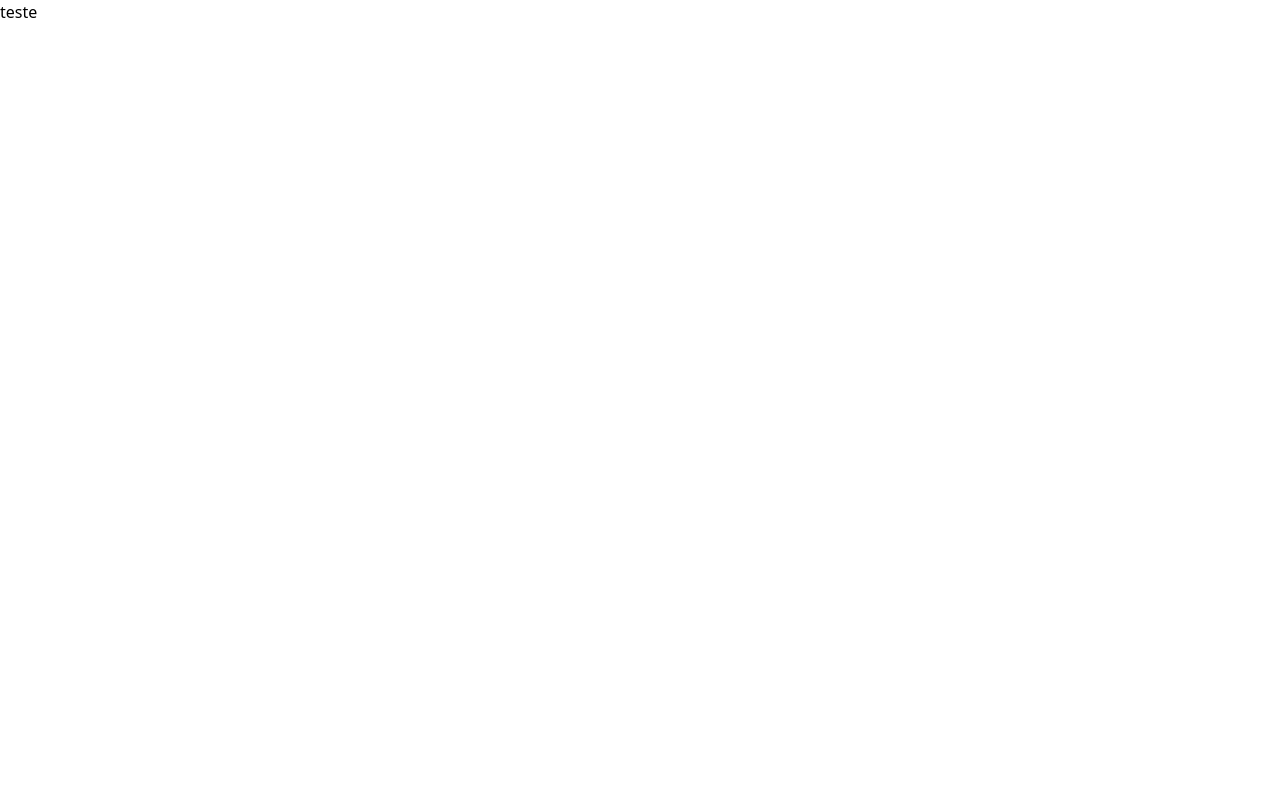
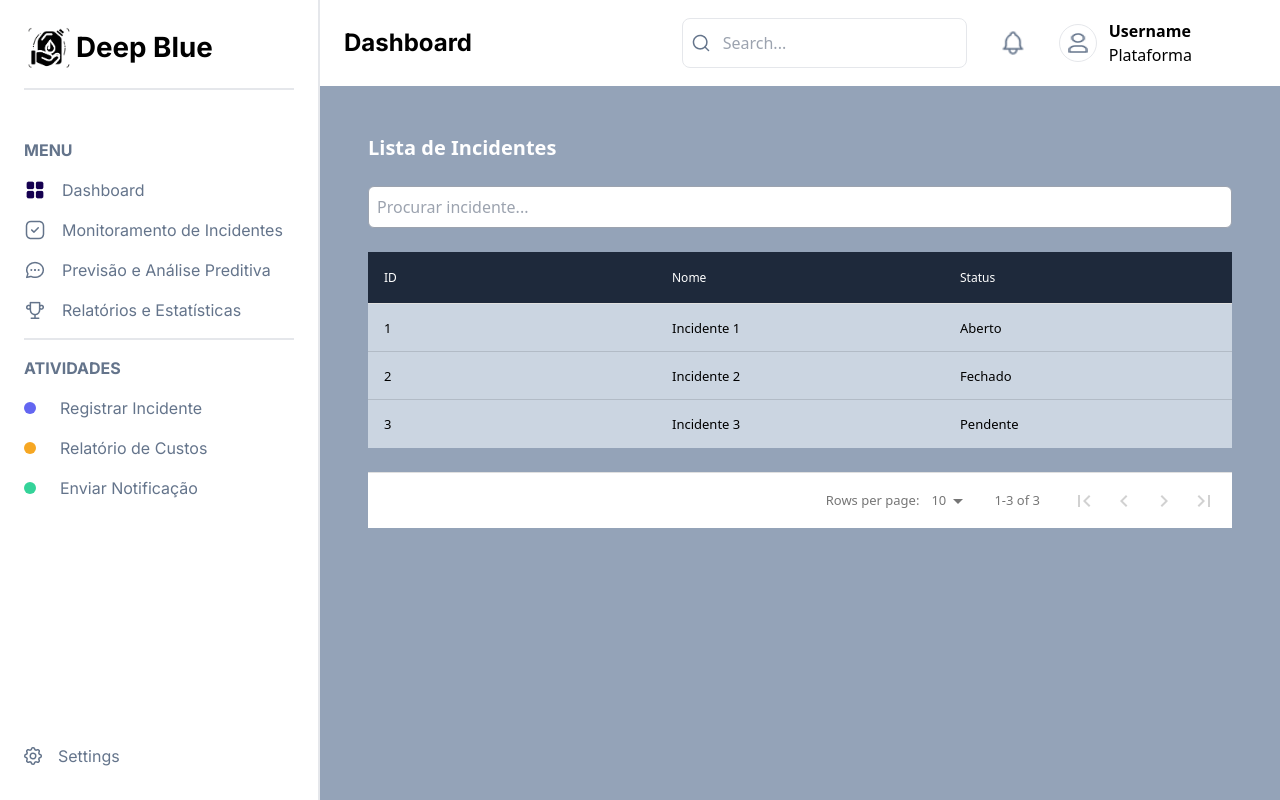
Before and after one commit to briotza/deep-blue, a React (Vite) app: page /incidentes in a window 1280 px wide. Built offline with nearby package versions, Linux system fonts and the light colour scheme.

Commit message:
feat: table com lista de incidentes

```diff
--- a/package.json
+++ b/package.json
@@ -10,6 +10,7 @@
     "preview": "vite preview"
   },
   "dependencies": {
+    "@tanstack/react-table": "^8.20.5",
     "axios": "^1.7.7",
     "chart.js": "^4.4.5",
     "cors": "^2.8.5",
@@ -18,6 +19,7 @@
     "react": "^18.3.1",
     "react-calendar": "^5.0.0",
     "react-chartjs-2": "^5.2.0",
+    "react-data-table-component": "^7.6.2",
     "react-datepicker": "^7.5.0",
     "react-dom": "^18.3.1",
     "react-router-dom": "^6.26.2",
--- a/src/components/dashboard/sidebar.tsx
+++ b/src/components/dashboard/sidebar.tsx
@@ -16,7 +16,7 @@ export default function Sidebar() {
             <div className='p-6 space-y-4'>
                 <div className='flex flex-col border-b-2 space-y-4 items-start pb-4'>
                     <h4 className='font-bold'>MENU</h4>
-                    <button className='flex flex-row items-center'><img src={grid} className='mr-4'/>Dashboard</button>
+                    <Link to="/dashboard" className='flex flex-row items-center'><img src={grid} className='mr-4'/>Dashboard</Link>
                     <Link to="/incidentes" className='flex flex-row items-center'><img src={square} className='mr-4' />Monitoramento de Incidentes</Link>
                     <button className='flex flex-row items-center'><img src={message} className='mr-4' />Previsão e Análise Preditiva</button>
                     <button className='flex flex-row items-center'><img src={trophy} className='mr-4' />Relatórios e Estatísticas</button>
--- a/src/components/incidentes/listaIncidentes.tsx
+++ b/src/components/incidentes/listaIncidentes.tsx
@@ -1,7 +1,62 @@
-export default function ListaIncidentes(){
-    return(
-        <div className="flex flex-row h-screen">
-            <p>teste</p>
-        </div>
-    )
+import { useState } from "react";
+import DataTable from "react-data-table-component";
+
+export default function ListaIncidentes() {
+  // Dados de exemplo
+  const incidentes = [
+    { id: 1, nome: "Incidente 1", status: "Aberto" },
+    { id: 2, nome: "Incidente 2", status: "Fechado" },
+    { id: 3, nome: "Incidente 3", status: "Pendente" },
+  ];
+
+  const [filtro, setFiltro] = useState(""); // Estado para pesquisa
+  const [dadosFiltrados, setDadosFiltrados] = useState(incidentes);
+
+  // Atualiza os dados filtrados com base no input
+  const handleSearch = (event: React.ChangeEvent<HTMLInputElement>) => {
+    const valor = event.target.value;
+    setFiltro(valor);
+    setDadosFiltrados(
+      incidentes.filter((item) =>
+        item.nome.toLowerCase().includes(valor.toLowerCase())
+      )
+    );
+  };
+
+  // Configuração das colunas
+  const colunas = [
+    { name: "ID", selector: (row: { id: number }) => row.id, sortable: true },
+    { name: "Nome", selector: (row: { nome: string }) => row.nome, sortable: true },
+    { name: "Status", selector: (row: { status: string }) => row.status, sortable: true },
+  ];
+
+  return (
+    <div className="bg-[#94A3B8] h-[100%] p-12 flex flex-col space-y-6 overflow-y-auto">
+      <h1 className="text-xl font-bold text-white">Lista de Incidentes</h1>
+
+      {/* Input de pesquisa */}
+      <input
+        type="text"
+        placeholder="Procurar incidente..."
+        value={filtro}
+        onChange={handleSearch}
+        className="p-2 border border-gray-400 rounded-md focus:outline-none focus:ring focus:ring-blue-300"
+      />
+
+      {/* Tabela de incidentes */}
+      <DataTable
+        columns={colunas}
+        data={dadosFiltrados}
+        pagination
+        customStyles={{
+          headCells: {
+            style: { backgroundColor: "#1E293B", color: "#fff" },
+          },
+          rows: {
+            style: { backgroundColor: "#CBD5E1", color: "#000" },
+          },
+        }}
+      />
+    </div>
+  );
 }
--- a/src/routes/WebRoutes.tsx
+++ b/src/routes/WebRoutes.tsx
@@ -1,7 +1,7 @@
 import { BrowserRouter as Router, Routes, Route } from "react-router-dom";
 import Home from "../pages/home";
 import Dashboard from "../pages/dashboard";
-import ListaIncidentes from "../components/incidentes/listaIncidentes";
+import Incidentes from "../pages/incidentes";
 
 
 export default function WebRoutes () {
@@ -12,7 +12,7 @@ export default function WebRoutes () {
                     <Route index element={<Home />} />
                 </Route>
                 <Route path="/dashboard" element={<Dashboard/>}/>
-                <Route path="/incidentes" element={<ListaIncidentes/>}/>
+                <Route path="/incidentes" element={<Incidentes/>}/>
             </Routes>
         </Router>
     )
```
Also changed, not shown: 1 other file (tests, documents, lock files or other folders).
